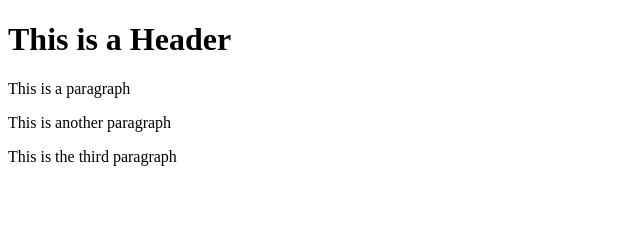
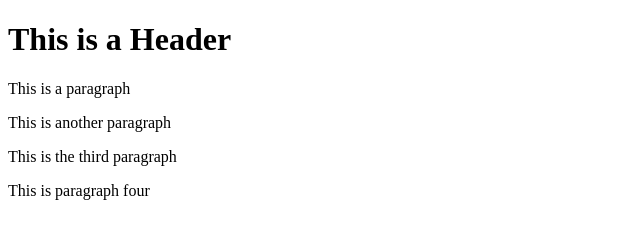
Before and after one commit to Markolito/gitTest, a website: page index.html in a window 1280 px wide. Shown: the whole page, without its empty margins (0-640 px from the left). Drawn offline with Linux system fonts and the light colour scheme.

Commit message:
using NPM

```diff
--- a/index.html
+++ b/index.html
@@ -5,5 +5,6 @@
         <p>This is a paragraph</p>
         <p>This is another paragraph</p>
         <p>This is the third paragraph</p>
+        <p>This is paragraph four</p>
     </body>
 </html>
```
Also changed, not shown: package.json (added, +24 -0 lines), 2 other files.
